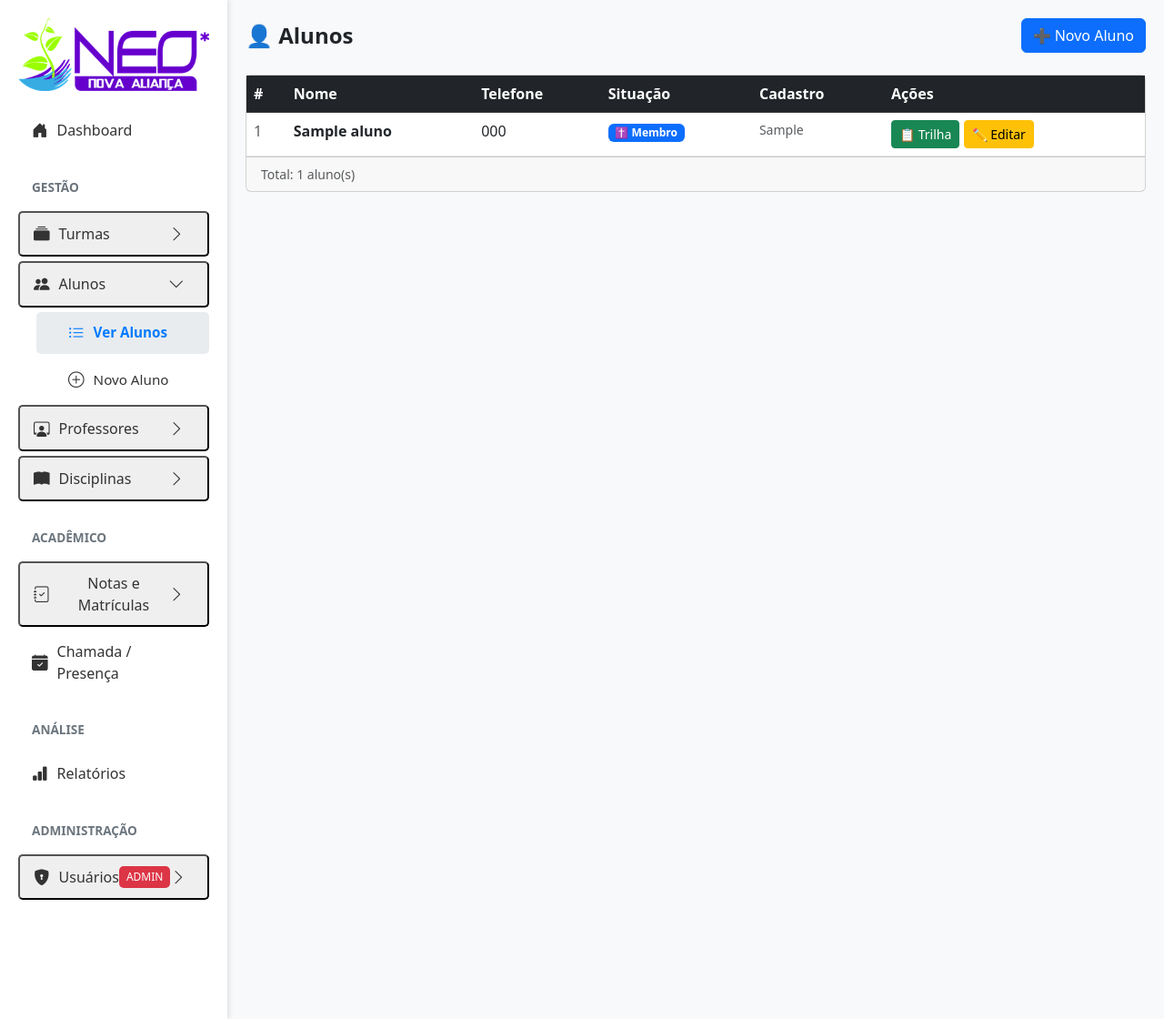
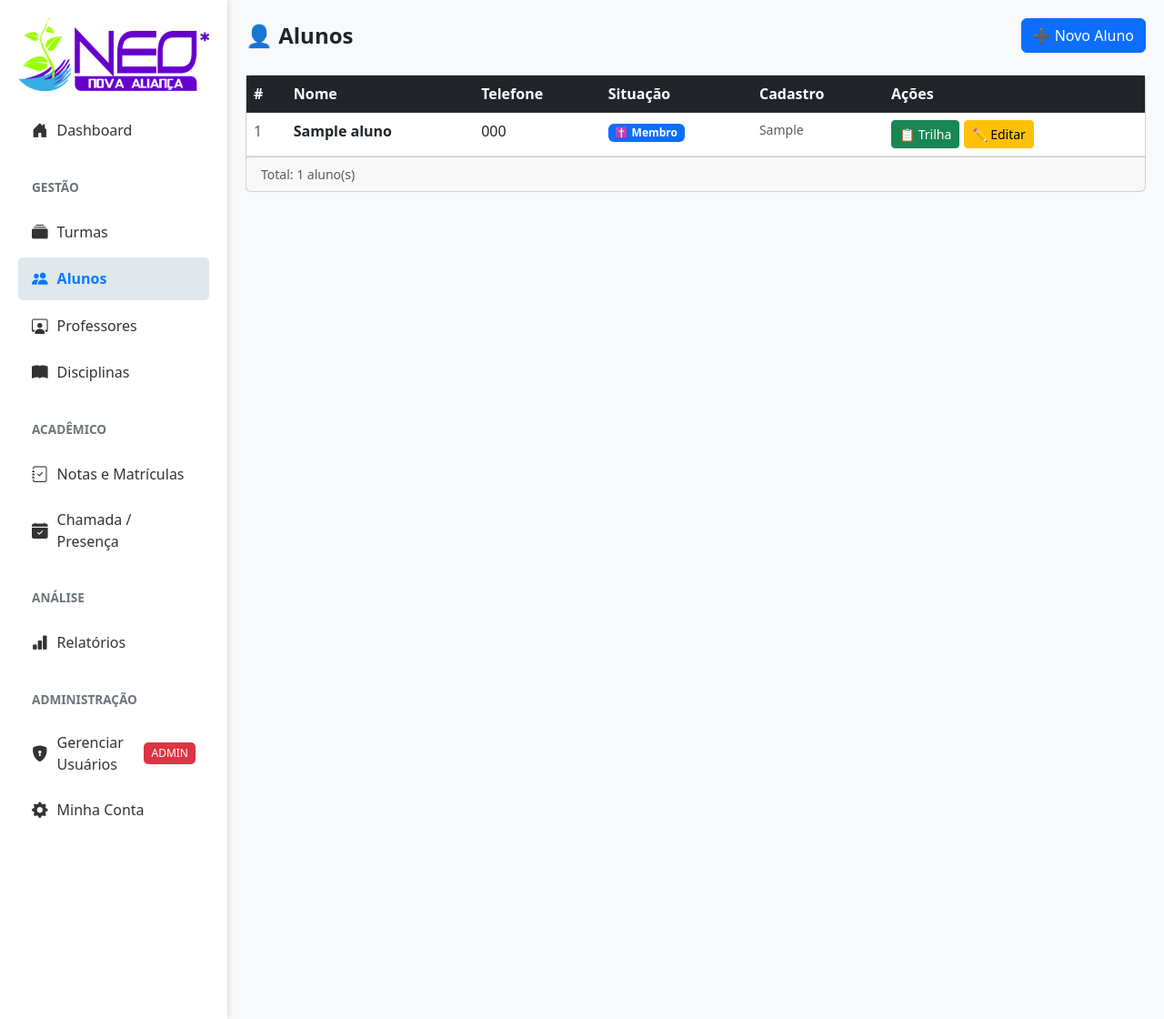
Before and after one commit to contatoandrefarias/escola-biblica, a Flask app: page /alunos in a window 1280 px wide. Shown: the whole page at 91% size. Run offline with Flask 3, Linux system fonts and the light colour scheme; a user stored in the database is signed in; tables that the repository leaves empty hold one stand-in row (values such as "Sample post").

Commit message:
Simplificando o menu lateral para links diretos e removendo funcionalidade de submenu

```diff
--- a/templates/base.html
+++ b/templates/base.html
@@ -74,26 +74,7 @@
         }
         .nav-link-side.active {
             font-weight: 600;
-        }
-        .nav-link-side .arrow {
-            margin-left: auto;
-            transition: transform 0.2s;
-        }
-        .nav-link-side.open .arrow {
-            transform: rotate(90deg);
-        }
-        .submenu {
-            padding-left: 20px;
-            max-height: 0;
-            overflow: hidden;
-            transition: max-height 0.3s ease-out;
-        }
-        .submenu.open {
-            max-height: 200px; /* Ajuste conforme necessário para o número de itens */
-        }
-        .submenu .nav-link-side {
-            padding-left: 35px;
-            font-size: 0.95rem;
+            background-color: #e0e7ed; /* Um pouco mais escuro para o ativo */
         }
         .menu-section {
             font-size: 0.85rem;
@@ -222,78 +203,24 @@
 
     <div class="menu-section">Gestão</div>
 
-    <button class="nav-link-side {% if '/turmas' in request.path %}open{% endif %}"
-            onclick="toggleMenu('mTurmas',this)">
+    <a href="/turmas" class="nav-link-side {% if '/turmas' in request.path %}active{% endif %}">
         <i class="bi bi-collection-fill"></i> Turmas
-        <i class="bi bi-chevron-right arrow"></i>
-    </button>
-    <div class="submenu {% if '/turmas' in request.path %}open{% endif %}" id="mTurmas">
-        <a href="/turmas" class="nav-link-side {% if request.path == '/turmas' and not request.path.endswith('/nova') %}active{% endif %}">
-            <i class="bi bi-list-ul"></i> Ver Turmas
-        </a>
-        <a href="/turmas/nova" class="nav-link-side {% if request.path == '/turmas/nova' %}active{% endif %}">
-            <i class="bi bi-plus-circle"></i> Nova Turma
-        </a>
-    </div>
-
-    <button class="nav-link-side {% if '/alunos' in request.path %}open{% endif %}"
-            onclick="toggleMenu('mAlunos',this)">
+    </a>
+    <a href="/alunos" class="nav-link-side {% if '/alunos' in request.path %}active{% endif %}">
         <i class="bi bi-people-fill"></i> Alunos
-        <i class="bi bi-chevron-right arrow"></i>
-    </button>
-    <div class="submenu {% if '/alunos' in request.path %}open{% endif %}" id="mAlunos">
-        <a href="/alunos" class="nav-link-side {% if request.path == '/alunos' and not request.path.endswith('/novo') %}active{% endif %}">
-            <i class="bi bi-list-ul"></i> Ver Alunos
-        </a>
-        <a href="/alunos/novo" class="nav-link-side {% if request.path == '/alunos/novo' %}active{% endif %}">
-            <i class="bi bi-plus-circle"></i> Novo Aluno
-        </a>
-    </div>
-
-    <button class="nav-link-side {% if '/professores' in request.path %}open{% endif %}"
-            onclick="toggleMenu('mProfs',this)">
+    </a>
+    <a href="/professores" class="nav-link-side {% if '/professores' in request.path %}active{% endif %}">
         <i class="bi bi-person-workspace"></i> Professores
-        <i class="bi bi-chevron-right arrow"></i>
-    </button>
-    <div class="submenu {% if '/professores' in request.path %}open{% endif %}" id="mProfs">
-        <a href="/professores" class="nav-link-side {% if request.path == '/professores' and not request.path.endswith('/novo') %}active{% endif %}">
-            <i class="bi bi-list-ul"></i> Ver Professores
-        </a>
-        <a href="/professores/novo" class="nav-link-side {% if request.path == '/professores/novo' %}active{% endif %}">
-            <i class="bi bi-plus-circle"></i> Novo Professor
-        </a>
-    </div>
-
-    <button class="nav-link-side {% if '/disciplinas' in request.path %}open{% endif %}"
-            onclick="toggleMenu('mDisc',this)">
+    </a>
+    <a href="/disciplinas" class="nav-link-side {% if '/disciplinas' in request.path %}active{% endif %}">
         <i class="bi bi-book-fill"></i> Disciplinas
-        <i class="bi bi-chevron-right arrow"></i>
-    </button>
-    <div class="submenu {% if '/disciplinas' in request.path %}open{% endif %}" id="mDisc">
-        <a href="/disciplinas" class="nav-link-side {% if request.path == '/disciplinas' and not request.path.endswith('/nova') %}active{% endif %}">
-            <i class="bi bi-list-ul"></i> Ver Disciplinas
-        </a>
-        <a href="/disciplinas/nova" class="nav-link-side {% if request.path == '/disciplinas/nova' %}active{% endif %}">
-            <i class="bi bi-plus-circle"></i> Nova Disciplina
-        </a>
-    </div>
+    </a>
 
     <div class="menu-section">Acadêmico</div>
 
-    <button class="nav-link-side {% if '/matriculas' in request.path %}open{% endif %}"
-            onclick="toggleMenu('mMat',this)">
+    <a href="/matriculas" class="nav-link-side {% if '/matriculas' in request.path %}active{% endif %}">
         <i class="bi bi-journal-check"></i> Notas e Matrículas
-        <i class="bi bi-chevron-right arrow"></i>
-    </button>
-    <div class="submenu {% if '/matriculas' in request.path %}open{% endif %}" id="mMat">
-        <a href="/matriculas" class="nav-link-side {% if request.path == '/matriculas' and not request.path.endswith('/nova') %}active{% endif %}">
-            <i class="bi bi-list-ul"></i> Ver Notas
-        </a>
-        <a href="/matriculas/nova" class="nav-link-side {% if request.path == '/matriculas/nova' %}active{% endif %}">
-            <i class="bi bi-plus-circle"></i> Nova Matrícula
-        </a>
-    </div>
-
+    </a>
     <a href="/presenca" class="nav-link-side {% if '/presenca' in request.path %}active{% endif %}">
         <i class="bi bi-calendar-check-fill"></i> Chamada / Presença
     </a>
@@ -305,23 +232,13 @@
 
     {% if current_user.is_admin %}
     <div class="menu-section">Administração</div>
-    <button class="nav-link-side {% if '/usuarios' in request.path or '/minha-conta' in request.path %}open{% endif %}"
-            onclick="toggleMenu('mUsers',this)">
-        <i class="bi bi-shield-lock-fill"></i> Usuários
+    <a href="/usuarios" class="nav-link-side {% if '/usuarios' in request.path %}active{% endif %}">
+        <i class="bi bi-shield-lock-fill"></i> Gerenciar Usuários
         <span class="badge-adm">ADMIN</span>
-        <i class="bi bi-chevron-right arrow"></i>
-    </button>
-    <div class="submenu {% if '/usuarios' in request.path or '/minha-conta' in request.path %}open{% endif %}" id="mUsers">
-        <a href="/usuarios" class="nav-link-side {% if request.path == '/usuarios' %}active{% endif %}">
-            <i class="bi bi-list-ul"></i> Gerenciar Usuários
-        </a>
-        <a href="/usuarios/novo" class="nav-link-side {% if request.path == '/usuarios/novo' %}active{% endif %}">
-            <i class="bi bi-person-plus-fill"></i> Novo Usuário
-        </a>
-        <a href="/minha-conta" class="nav-link-side {% if request.path == '/minha-conta' %}active{% endif %}">
-            <i class="bi bi-gear-fill"></i> Minha Conta
-        </a>
-    </div>
+    </a>
+    <a href="/minha-conta" class="nav-link-side {% if '/minha-conta' in request.path %}active{% endif %}">
+        <i class="bi bi-gear-fill"></i> Minha Conta
+    </a>
     {% endif %}
 
 </div>
@@ -344,25 +261,7 @@
 
 <script src="https://cdn.jsdelivr.net/npm/bootstrap@5.3.0/dist/js/bootstrap.bundle.min.js"></script>
 <script>
-function toggleMenu(id, btn) {
-    var sub = document.getElementById(id);
-    var aberto = sub.classList.contains("open");
-    // Fecha todos os submenus e remove a classe 'open' dos botões
-    document.querySelectorAll(".submenu").forEach(function(s){ s.classList.remove("open"); });
-    document.querySelectorAll(".nav-link-side").forEach(function(b){
-        // Verifica se o botão tem um submenu associado antes de remover 'open'
-        if (b.nextElementSibling && b.nextElementSibling.classList.contains('submenu')) {
-            b.classList.remove("open");
-        }
-    });
-
-    // Se o submenu clicado não estava aberto, abre-o
-    if (!aberto) {
-        sub.classList.add("open");
-        btn.classList.add("open"); // Adiciona 'open' ao botão clicado
-    }
-}
-
+// Função para alternar a sidebar em dispositivos móveis
 function toggleSidebar() {
     document.getElementById("sidebar").classList.toggle("show");
     document.querySelector(".main-content").classList.toggle("sidebar-hidden");
@@ -378,21 +277,8 @@ window.addEventListener('resize', function() {
     }
 });
 
-// Inicializa o estado do menu ao carregar a página
-document.addEventListener('DOMContentLoaded', function() {
-    // Abre o submenu se a rota atual estiver dentro dele
-    document.querySelectorAll('.nav-link-side').forEach(function(btn) {
-        var submenu = btn.nextElementSibling;
-        if (submenu && submenu.classList.contains('submenu')) {
-            var links = submenu.querySelectorAll('.nav-link-side');
-            var isActiveSubmenu = Array.from(links).some(link => link.classList.contains('active'));
-            if (isActiveSubmenu) {
-                submenu.classList.add('open');
-                btn.classList.add('open');
-            }
-        }
-    });
-});
+// Remove a função toggleMenu e o código de inicialização de submenus,
+// pois agora usamos links diretos.
 </script>
 </body>
 </html>
```
